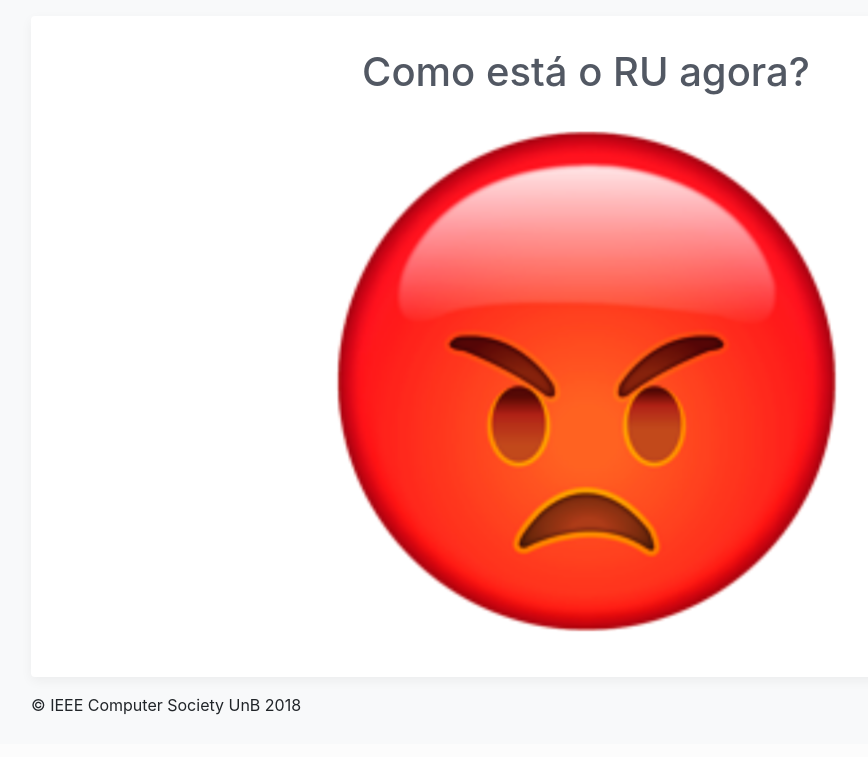
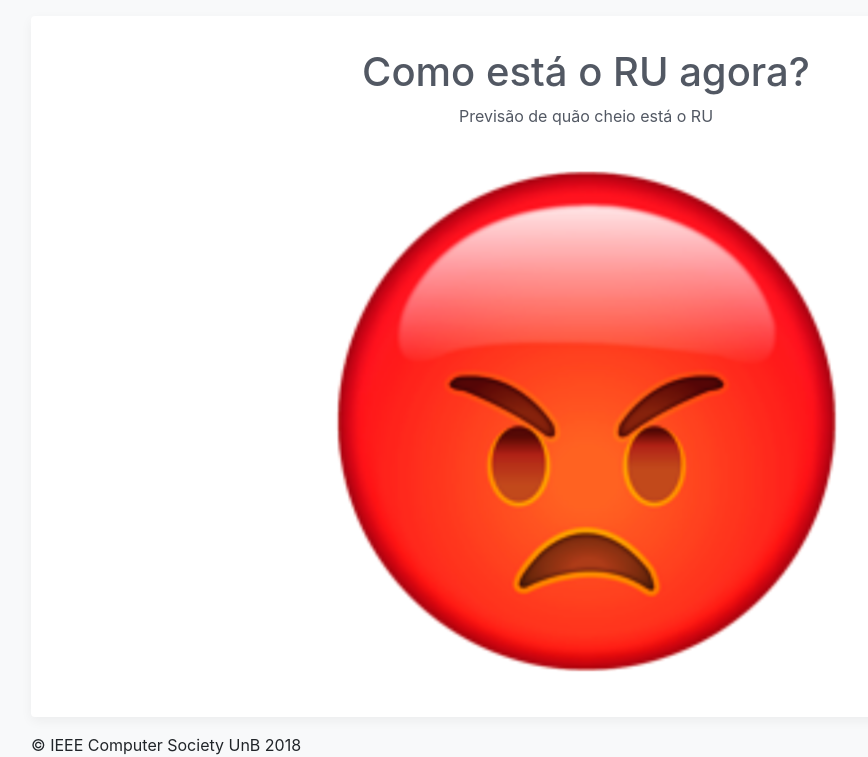
Before and after one commit to ComputerSocietyUNB/wazeru, a Django app: template templates/polls/index.html in a window 1280 px wide. Shown: the part 56-813 px from the top of the page, without its empty margins (54-922 px from the left). Before the commit the page ends 771 px from the top, so only its background shows below. Run offline with Django 3.2, Linux system fonts and the light colour scheme; the template is opened without the code that fills it, so the values that code supplies are empty; some libraries are stand-ins or nearby versions.

Commit message:
Add one more sentence

```diff
--- a/templates/polls/index.html
+++ b/templates/polls/index.html
@@ -6,6 +6,7 @@
   <div class="row">
     <div class="col-sm-12 col-md-12">
       <h1 align="center">Como está o RU agora?</h1>
+      <p align="center">Previsão de quão cheio está o RU</p>
     </div>
   </div>
   <br>
```
